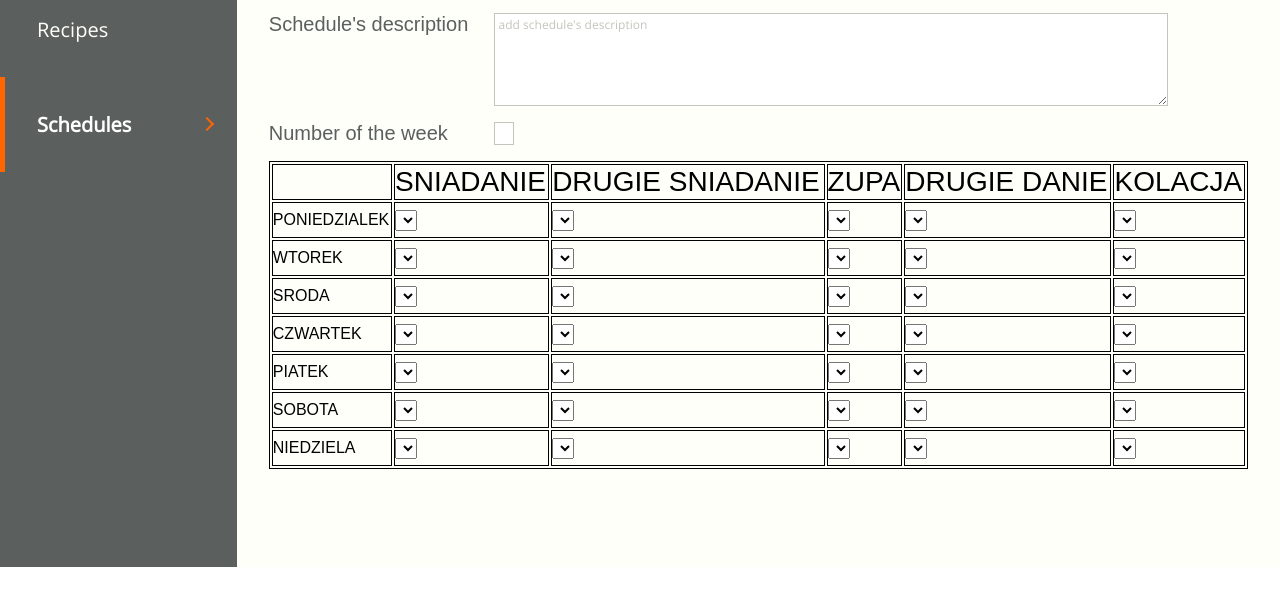
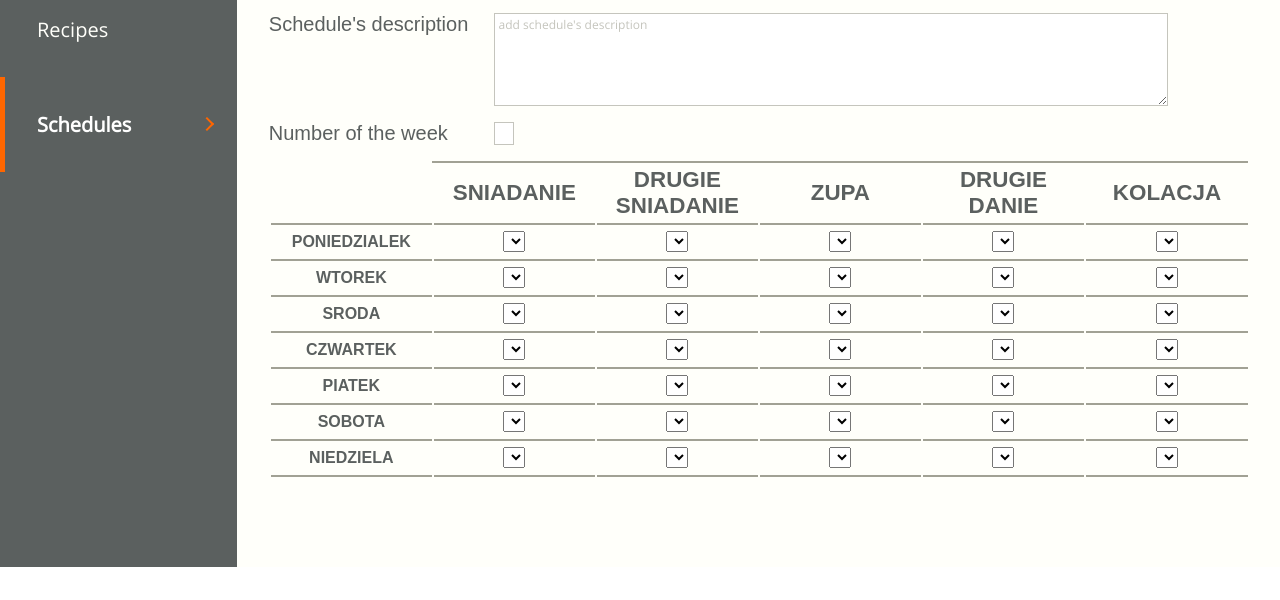
Before and after one commit to FilipMaciejowski/food-plan, a React app: page /#/foodplan/schedules/add in a window 1280 px wide. Shown: the part 200-800 px from the top of the page. Built offline with nearby package versions, Linux system fonts and the light colour scheme; data requests are answered from the project's data file.

Commit message:
table styling

```diff
--- a/src/js/components/layout/MainView/Dashboard/AddSchedule/index.js
+++ b/src/js/components/layout/MainView/Dashboard/AddSchedule/index.js
@@ -47,7 +47,7 @@ const AddSchedule = () => {
       </div>
       <table className="add__schedule-table">
         <tr className="add__schedule-table-row">
-          <td></td>
+          <td className="cell-empty"></td>
           <td>sniadanie</td>
           <td>drugie sniadanie</td>
           <td>zupa</td>
--- a/src/scss/components/_mainview.scss
+++ b/src/scss/components/_mainview.scss
@@ -502,7 +502,7 @@
 
     label {
       font-size: 1.25rem;
-      color: $grey1;
+      color:$grey1;
       display: flex;
       justify-content: space-between;
       margin-bottom: 1rem;
@@ -531,9 +531,9 @@
     .schedule__week-input {
       display: flex;
       justify-content: space-between;
-      width: 3%;
+      width:3%;
       height: auto;
-      color: darken($grey2, 20%);
+      color: $grey1;
       font-size: 0.75rem;
       font-family: $main-font;
       padding: 0.25rem;
@@ -541,10 +541,12 @@
       display: flex;
       align-items: center;
       justify-content: center;
+
+        text-align: center;
+      }
     }
   }
   }
-}
 
 .add__schedule-table{
   width: 100%;
@@ -556,15 +558,39 @@
   }
 
 }
-table, th  {
-  border: 1px solid black;
+table {
+  border-bottom: 2px solid $grey3;
   text-transform: uppercase;
+  border-collapse: collapse;
+
 }
 td{
-  border: 1px solid black;
+  margin: 0 0;
+  border-left: 2px solid $white1;
   text-transform: uppercase;
+  width: 14.5%;
+  text-align: center;
+  color: $grey1;
+  font-weight: 900;
+  background:$white1;
+  padding: .25rem 0;
+  border-collapse: collapse;
 }
 
+tr{
+  border-collapse: collapse;
+}
+
+
+
 .add__schedule-table-row:first-child{
-  font-size:1.75rem;
+  font-size:1.4rem;
+  font-style:$main-font;
+  padding: .5rem .5rem;
 }
+
+td:not(.cell-empty){
+
+  border-top: 2px solid $grey3;
+
+}
```
